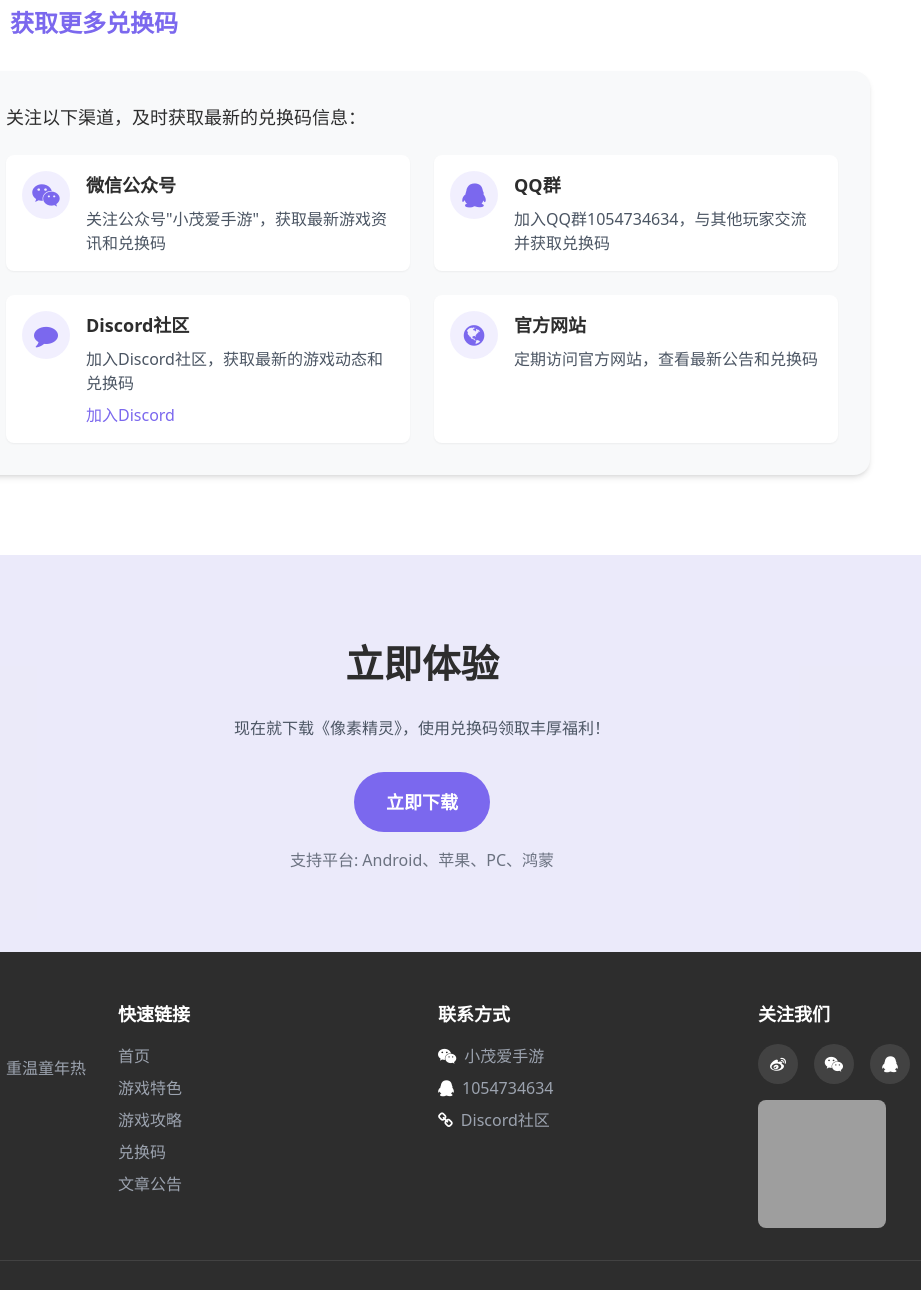
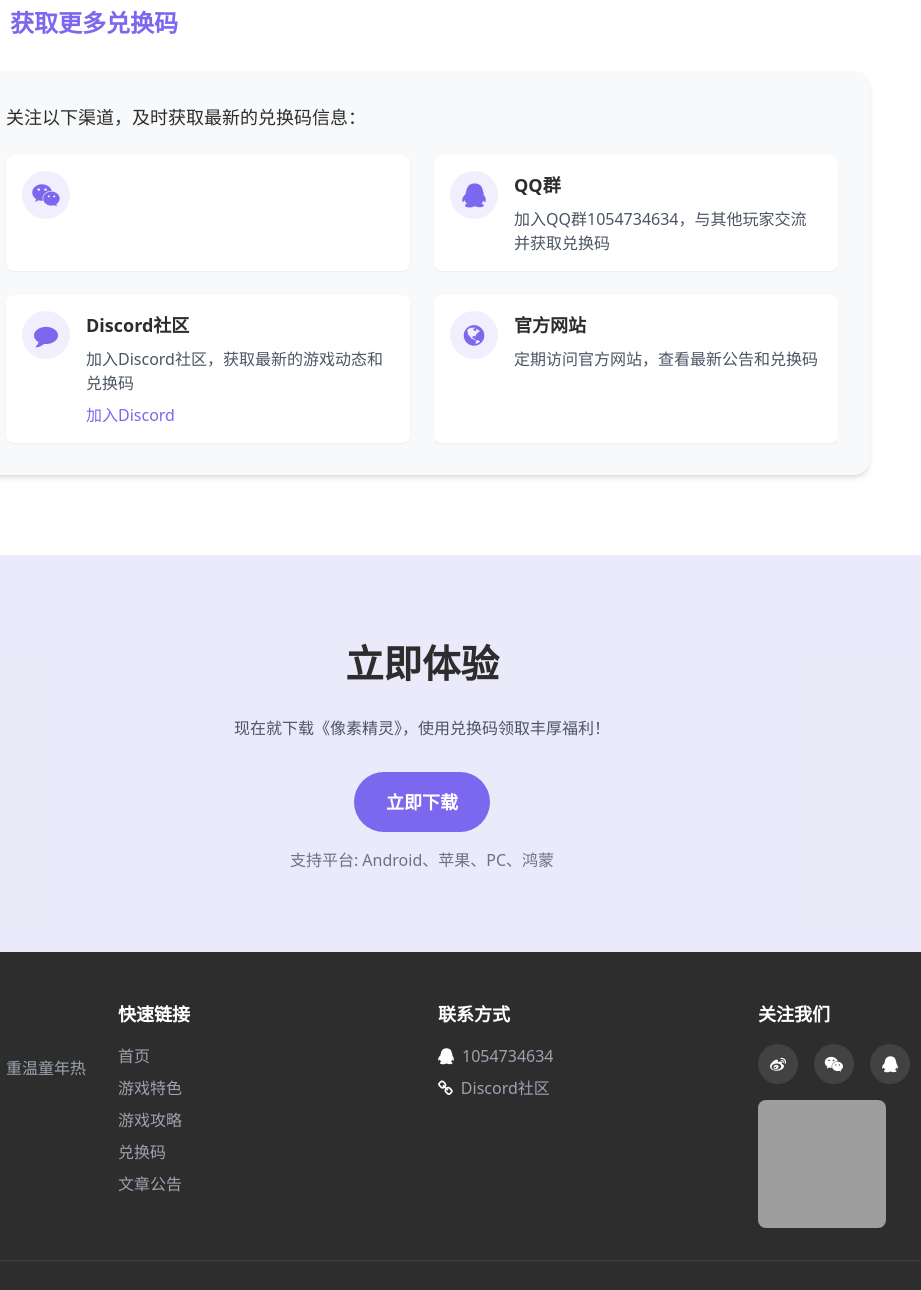
Before and after one commit to pokegmcom/www.pokegm.com, a plain HTML site: page codes.html in a window 1280 px wide. Shown: the part 2891-4181 px from the top of the page, 218-1139 px from the left. Drawn offline with nearby package versions, Linux system fonts and the light colour scheme; grey boxes are pictures that could not be loaded.

Commit message:
Add files via upload

```diff
--- a/codes.html
+++ b/codes.html
@@ -243,10 +243,6 @@
                             <div class="w-12 h-12 bg-primary/10 rounded-full flex items-center justify-center flex-shrink-0">
                                 <i class="fa fa-weixin text-2xl text-primary"></i>
                             </div>
-                            <div>
-                                <h4 class="font-bold text-lg mb-2">微信公众号</h4>
-                                <p class="text-gray-600">关注公众号"小茂爱手游"，获取最新游戏资讯和兑换码</p>
-                            </div>
                         </div>
                         <div class="flex items-start gap-4 p-4 bg-white rounded-lg shadow-sm">
                             <div class="w-12 h-12 bg-primary/10 rounded-full flex items-center justify-center flex-shrink-0">
@@ -316,7 +312,6 @@
                 <div>
                     <h4 class="text-lg font-bold mb-4">联系方式</h4>
                     <ul class="space-y-2">
-                        <li class="flex items-center gap-2"><i class="fa fa-weixin"></i> <span class="text-gray-400">小茂爱手游</span></li>
                         <li class="flex items-center gap-2"><i class="fa fa-qq"></i> <span class="text-gray-400">1054734634</span></li>
                         <li class="flex items-center gap-2"><i class="fa fa-link"></i> <a href="https://discord.gg/Pvkxz96V" class="text-gray-400 hover:text-white transition-colors">Discord社区</a></li>
                     </ul>
```
Also changed, not shown: articles.html (+0 -1 lines), articles/article1.html (+0 -1 lines), articles/article2.html (+0 -1 lines), articles/article3.html (+0 -1 lines), guide.html (+0 -1 lines).
